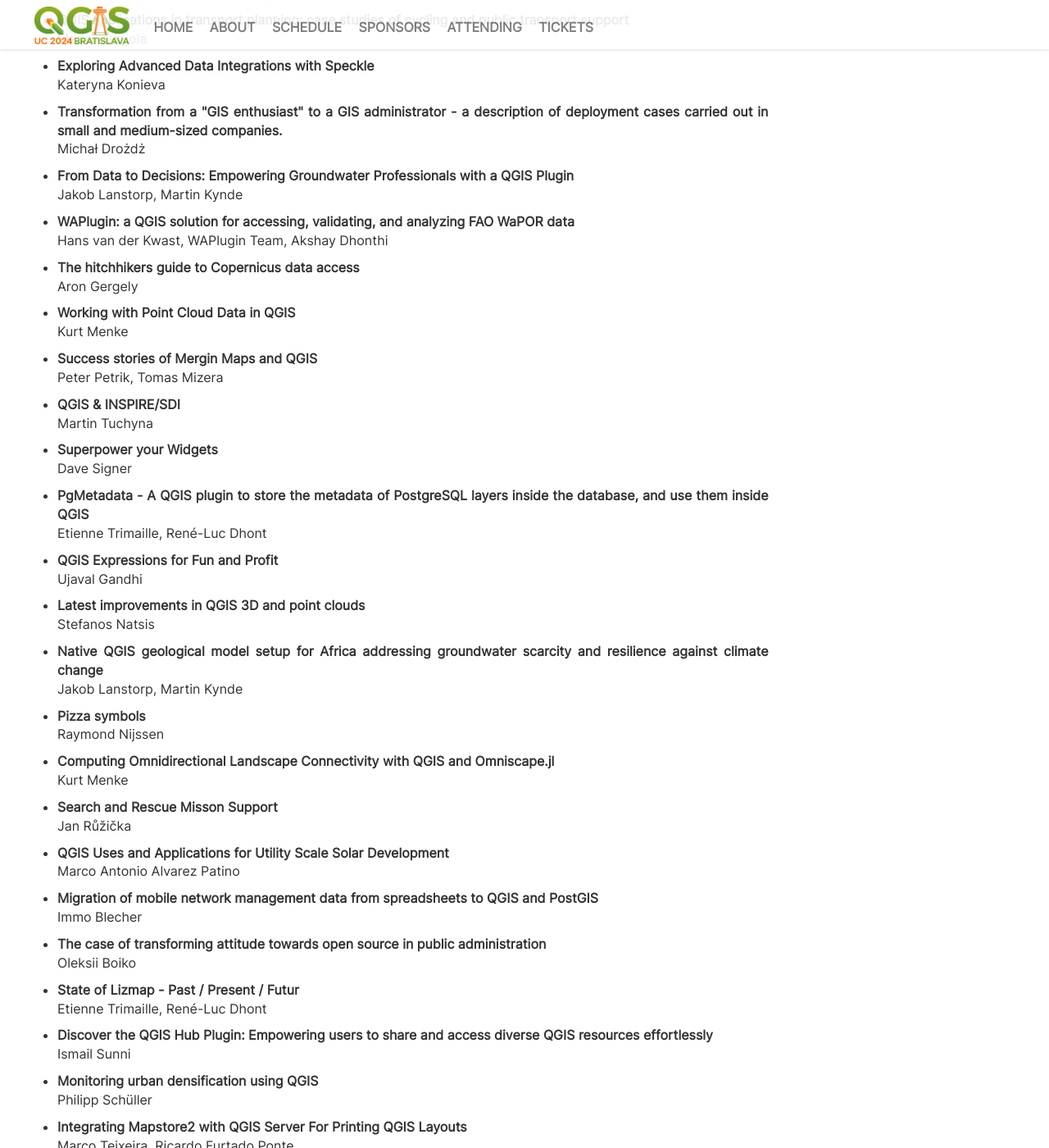
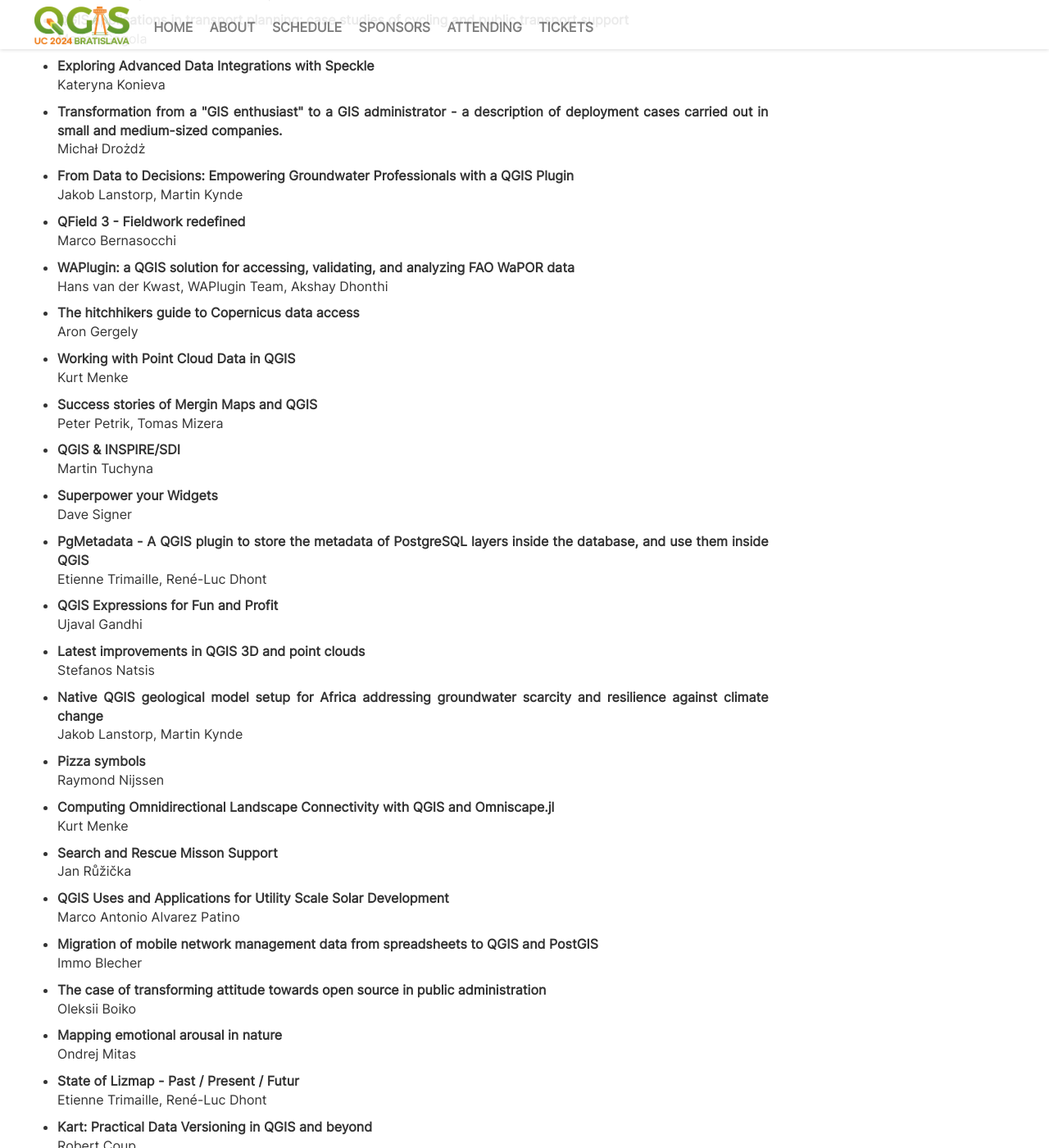
Before and after one commit to qgis-sk/uc2024-web, a Jekyll site: the page built from _pages/schedule.html, in a window 1280 px wide and 1400 px high, scrolled down 1352 px. Shown: the whole window at 82% size. Built offline with Jekyll 4.4.1, drawn with Linux system fonts in a browser that asks for light colours; nearby versions of some CDN libraries; comment, search, counter and statistics services are not loaded; some of the changed text lies outside the part shown.

Commit message:
more confirmed sessions

```diff
--- a/_pages/schedule.html
+++ b/_pages/schedule.html
@@ -54,6 +54,7 @@
 <li style="margin: 10px 0;"><b>Exploring Advanced Data Integrations with Speckle</b><br/>Kateryna Konieva
 <li style="margin: 10px 0;"><b>Transformation from a "GIS enthusiast" to a GIS administrator - a description of deployment cases carried out in small and medium-sized companies.</b><br/>Michał Drożdż
 <li style="margin: 10px 0;"><b>From Data to Decisions: Empowering Groundwater Professionals with a QGIS Plugin</b><br/>Jakob Lanstorp, Martin Kynde
+<li style="margin: 10px 0;"><b>QField 3 - Fieldwork redefined</b><br/>Marco Bernasocchi
 <li style="margin: 10px 0;"><b>WAPlugin: a QGIS solution for accessing, validating, and analyzing FAO WaPOR data</b><br/>Hans van der Kwast, WAPlugin Team, Akshay Dhonthi
 <li style="margin: 10px 0;"><b>The hitchhikers guide to Copernicus data access</b><br/>Aron Gergely
 <li style="margin: 10px 0;"><b>Working with Point Cloud Data in QGIS</b><br/>Kurt Menke
@@ -70,7 +71,9 @@
 <li style="margin: 10px 0;"><b>QGIS Uses and Applications for Utility Scale Solar Development</b><br/>Marco Antonio Alvarez Patino
 <li style="margin: 10px 0;"><b>Migration of mobile network management data from spreadsheets to QGIS and PostGIS</b><br/>Immo Blecher
 <li style="margin: 10px 0;"><b>The case of transforming attitude towards open source in public administration</b><br/>Oleksii Boiko
+<li style="margin: 10px 0;"><b>Mapping emotional arousal in nature</b><br/>Ondrej Mitas
 <li style="margin: 10px 0;"><b>State of Lizmap - Past / Present / Futur</b><br/>Etienne Trimaille, René-Luc Dhont
+<li style="margin: 10px 0;"><b>Kart: Practical Data Versioning in QGIS and beyond</b><br/>Robert Coup
 <li style="margin: 10px 0;"><b>Discover the QGIS Hub Plugin: Empowering users to share and access diverse QGIS resources effortlessly</b><br/>Ismail Sunni
 <li style="margin: 10px 0;"><b>Monitoring urban densification using QGIS</b><br/>Philipp Schüller
 <li style="margin: 10px 0;"><b>Integrating Mapstore2 with QGIS Server For Printing QGIS Layouts</b><br/>Marco Teixeira, Ricardo Furtado Ponte
@@ -94,6 +97,7 @@
 <p>
 <ul>
 <li style="margin: 10px 0;"><b>Publish your QGIS project (layers, forms, print layout...) on the internet using Lizmap</b><br/>Etienne Trimaille, René-Luc Dhont
+<li style="margin: 10px 0;"><b>Kart: Data versioning in QGIS</b><br/>Robert Coup
 <li style="margin: 10px 0;"><b>Cloud Native Geospatial Workflows with QGIS</b><br/>Ujaval Gandhi
 <li style="margin: 10px 0;"><b>Building 3D map views in QGIS</b><br/>Stefanos Natsis
 <li style="margin: 10px 0;"><b>Large Language Models and GIS</b><br/>Gustavo Garcia, Mahdi Farnaghi, Zehao Lu
@@ -101,6 +105,7 @@
 <li style="margin: 10px 0;"><b>Advancing water productivity monitoring in agriculture: Analyse and validate FAO WaPOR open data using the WAPlugin in QGIS</b><br/>Hans van der Kwast, WAPlugin Team, Akshay Dhonthi
 <li style="margin: 10px 0;"><b>Hands-on qgis-js: Building interactive QGIS based Web Maps from Scratch</b><br/>Michael Schmuki
 <li style="margin: 10px 0;"><b>Hydrological analysis with the PCRaster Tools plugin in QGIS</b><br/>Hans van der Kwast
+<li style="margin: 10px 0;"><b>QField and QFieldCloud - seamless fieldwork for QGIS</b><br/>Marco Bernasocchi
 <li style="margin: 10px 0;"><b>QGIS - Ask me anything!</b><br/>Marco Bernasocchi, Denis Rouzaud
 <li style="margin: 10px 0;"><b>Mergin Maps Admin Essentials</b><br/>Peter Petrik, Tomas Mizera
 <li style="margin: 10px 0;"><b>Building Your First QGIS Plugin</b><br/>Ujaval Gandhi
```
